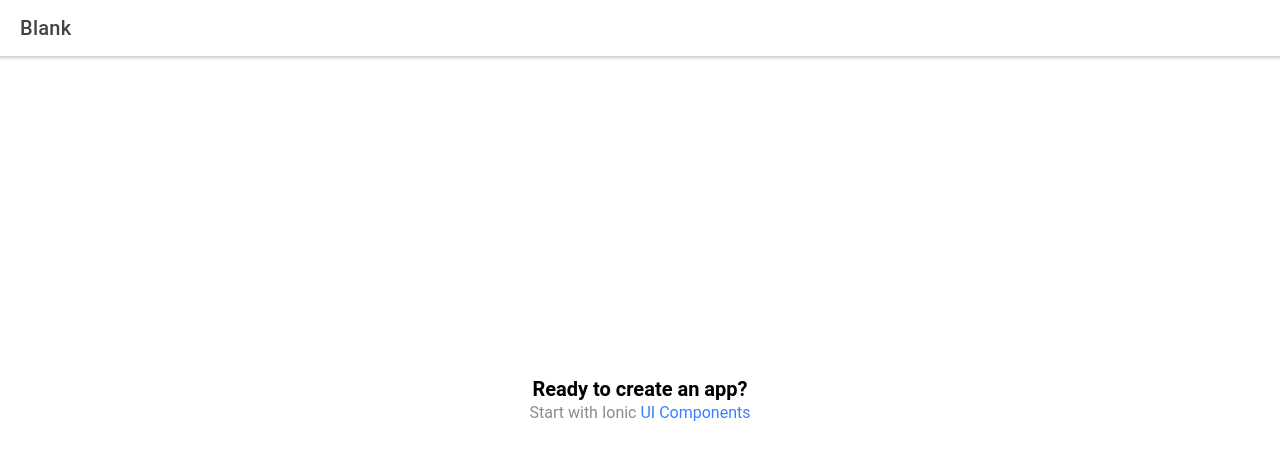
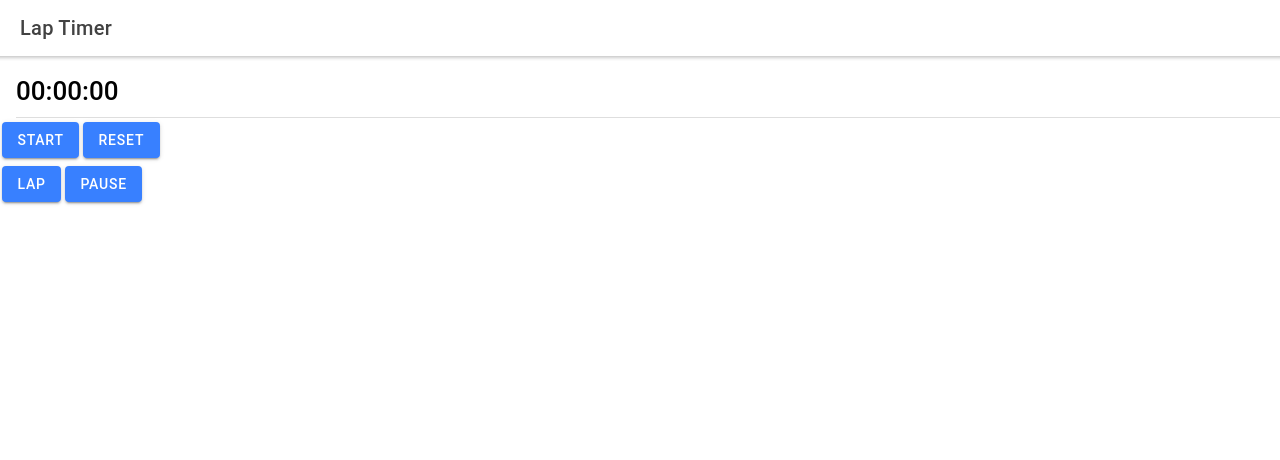
Before and after one commit to CristinaPlesa/LapTimer, a React (Create React App) app: page /home in a window 1280 px wide. Shown: the top 460 px of the page. Built offline with nearby package versions, Linux system fonts and the light colour scheme.

Commit message:
add useState and useEffectfunction to set millisecond intervals

```diff
--- a/src/components/ExploreContainer.css
+++ /dev/null
@@ -1,24 +0,0 @@
-.container {
-  text-align: center;
-  position: absolute;
-  left: 0;
-  right: 0;
-  top: 50%;
-  transform: translateY(-50%);
-}
-
-.container strong {
-  font-size: 20px;
-  line-height: 26px;
-}
-
-.container p {
-  font-size: 16px;
-  line-height: 22px;
-  color: #8c8c8c;
-  margin: 0;
-}
-
-.container a {
-  text-decoration: none;
-}
--- a/src/components/ExploreContainer.tsx
+++ /dev/null
@@ -1,14 +0,0 @@
-import './ExploreContainer.css';
-
-interface ContainerProps { }
-
-const ExploreContainer: React.FC<ContainerProps> = () => {
-  return (
-    <div className="container">
-      <strong>Ready to create an app?</strong>
-      <p>Start with Ionic <a target="_blank" rel="noopener noreferrer" href="https://ionicframework.com/docs/components">UI Components</a></p>
-    </div>
-  );
-};
-
-export default ExploreContainer;
--- a/src/pages/Home.tsx
+++ b/src/pages/Home.tsx
@@ -1,5 +1,4 @@
-import { IonContent, IonHeader, IonPage, IonTitle, IonToolbar } from '@ionic/react';
-import ExploreContainer from '../components/ExploreContainer';
+import { IonContent, IonHeader, IonPage, IonTitle, IonToolbar, IonItem, IonButton } from '@ionic/react';
 import './Home.css';
 
 const Home: React.FC = () => {
@@ -7,16 +6,18 @@ const Home: React.FC = () => {
     <IonPage>
       <IonHeader>
         <IonToolbar>
-          <IonTitle>Blank</IonTitle>
+          <IonTitle>Lap Timer</IonTitle>
         </IonToolbar>
       </IonHeader>
       <IonContent fullscreen>
-        <IonHeader collapse="condense">
-          <IonToolbar>
-            <IonTitle size="large">Blank</IonTitle>
-          </IonToolbar>
-        </IonHeader>
-        <ExploreContainer />
+        <IonItem>
+          <h1>00:00:00</h1>
+        </IonItem>
+          <IonButton>Start</IonButton>
+          <IonButton>Reset</IonButton>
+          <br></br>
+          <IonButton>Lap</IonButton>
+          <IonButton>Pause</IonButton>
       </IonContent>
     </IonPage>
   );
```
Also changed, not shown: src/components/Timer.tsx (added, +31 -0 lines).
